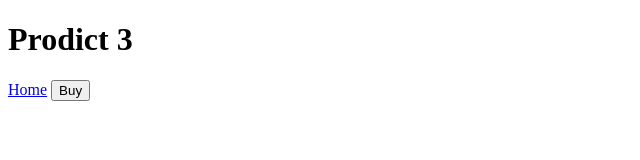
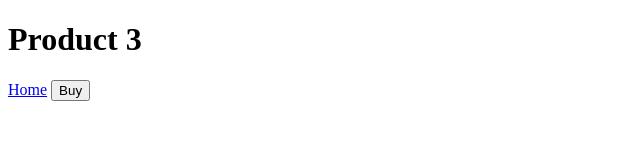
Before and after one commit to yadhuk94/test-website, a plain HTML site: page product-3.html in a window 1280 px wide. Shown: the full height of the page, 0-640 px from the left. Drawn offline with Linux system fonts and the light colour scheme.

Commit message:
Update product-3.html

```diff
--- a/product-3.html
+++ b/product-3.html
@@ -3,7 +3,7 @@
 <head>
     <meta charset="UTF-8">
     <meta name="viewport" content="width=device-width, initial-scale=1.0">
-    <title>GTM Demo</title>
+    <title>GTM Demo | Product 3</title>
 
     <!-- Google Tag Manager -->
     <script>(function(w,d,s,l,i){w[l]=w[l]||[];w[l].push({'gtm.start':
@@ -19,7 +19,7 @@
   height="0" width="0" style="display:none;visibility:hidden"></iframe></noscript>
   <!-- End Google Tag Manager (noscript) -->
 
-  <h1>Prodict 3</h1>
+  <h1>Product 3</h1>
   <a href="/">Home</a>
   <button id="product-3-buy">Buy</button>
 
```
